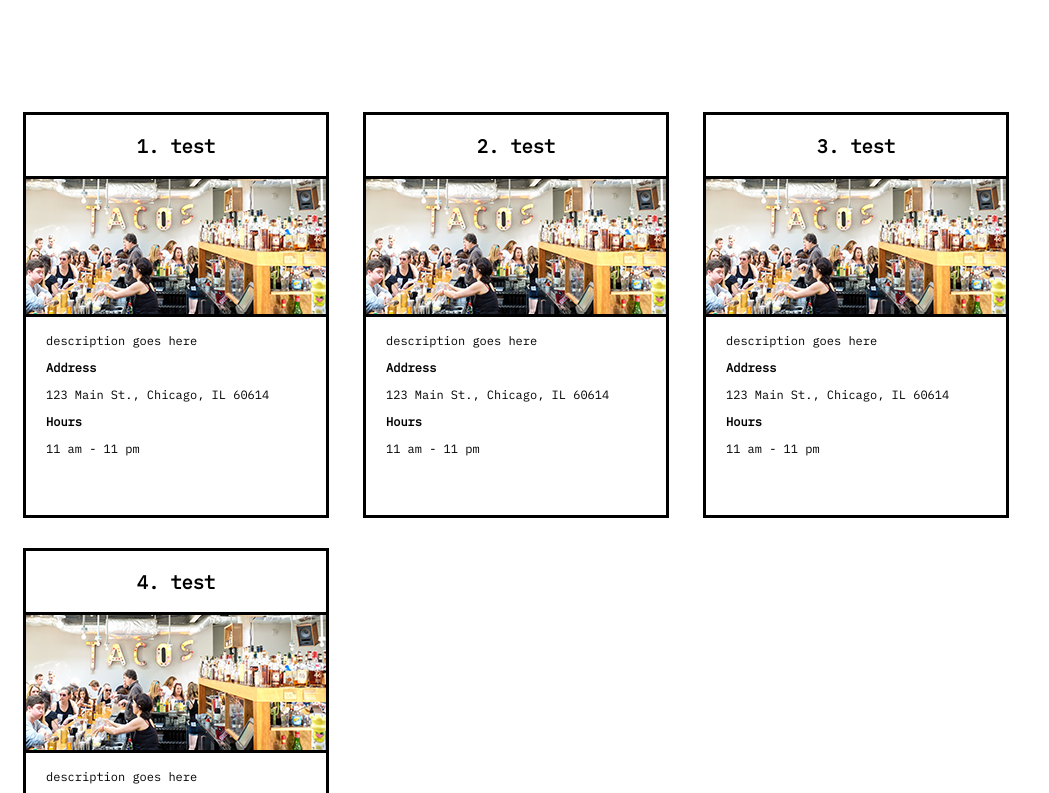
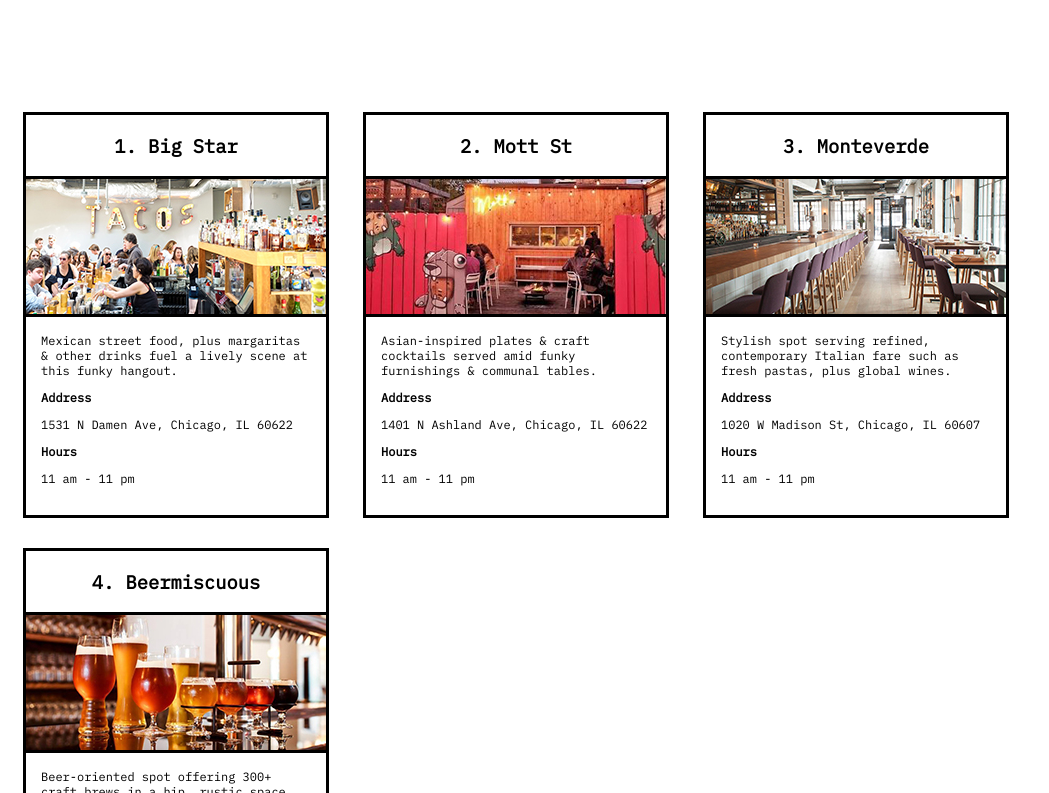
Before and after one commit to rebeccaussai/bex-restaurant-recos.github.io, a plain HTML site: page index.html in a window 1280 px wide. Shown: the part 145-938 px from the top of the page, without its empty margins (0-1049 px from the left). Drawn offline with nearby package versions, Linux system fonts and the light colour scheme; some packages are replaced by stand-ins of ours.

Commit message:
added images and descriptions

```diff
--- a/css/style.css
+++ b/css/style.css
@@ -1,6 +1,11 @@
 h1 {
 	font-family: 'IBM Plex Mono', monospace;
 	margin: 100px 0px 100px 20px;
+}
+
+.allTile {
+	margin: auto;
+	width: 100%;
 }
 
 .tile {
@@ -23,7 +28,7 @@ h3 {
 
 p {
 	font-family: 'IBM Plex Mono', monospace;
-	padding: 0px 20px;
+	padding: 0px 15px;
 	font-size: 12px;
 }
 
--- a/index.html
+++ b/index.html
@@ -8,44 +8,48 @@
 </head>
 <body>
 	<h1> chicago restaurants </h1>
+	<div class="allTiles">
+
 		<div class="tile">
-		<h3>1. test</h3>
+			<h3>1. Big Star</h3>
 			<img class="tile_img" src= "images/big_star.jpg">
-		<p> description goes here </p>
+			<p> Mexican street food, plus margaritas &amp; other drinks fuel a lively scene at this funky hangout. </p>
 			<P class="sub-title"> Address </P>
-		<p> 123 Main St., Chicago, IL 60614</p>
+			<p> 1531 N Damen Ave, Chicago, IL 60622</p>
 			<P class="sub-title"> Hours </P>
 			<p> 11 am - 11 pm</p>
 		</div>
 
 		<div class="tile">
-		<h3>2. test</h3>
-		<img class="tile_img" src= "images/big_star.jpg">
-		<p> description goes here </p>
+			<h3>2. Mott St</h3>
+			<img class="tile_img" src= "images/mottst.jpg">
+			<p> Asian-inspired plates &amp; craft cocktails served amid funky furnishings &amp; communal tables. </p>
 			<P class="sub-title"> Address </P>
-		<p> 123 Main St., Chicago, IL 60614</p>
+			<p> 1401 N Ashland Ave, Chicago, IL 60622</p>
 			<P class="sub-title"> Hours </P>
 			<p> 11 am - 11 pm</p>
 		</div>
 
 		<div class="tile">
-		<h3>3. test</h3>
-		<img class="tile_img" src= "images/big_star.jpg">
-		<p> description goes here </p>
+			<h3>3. Monteverde</h3>
+			<img class="tile_img" src= "images/monteverde.jpg">
+			<p> Stylish spot serving refined, contemporary Italian fare such as fresh pastas, plus global wines. </p>
 			<P class="sub-title"> Address </P>
-		<p> 123 Main St., Chicago, IL 60614</p>
+			<p> 1020 W Madison St, Chicago, IL 60607</p>
 			<P class="sub-title"> Hours </P>
 			<p> 11 am - 11 pm</p>
 		</div>
 
 		<div class="tile">
-		<h3>4. test</h3>
-		<img class="tile_img" src= "images/big_star.jpg">
-		<p> description goes here </p>
+			<h3>4. Beermiscuous</h3>
+			<img class="tile_img" src= "images/beermiscuous.jpg">
+			<p> Beer-oriented spot offering 300+ craft brews in a hip, rustic space with a cafe vibe &amp; free WiFi. </p>
 			<P class="sub-title"> Address </P>
-		<p> 123 Main St., Chicago, IL 60614</p>
+			<p> 2812 N Lincoln Ave, Chicago, IL 60657</p>
 			<P class="sub-title"> Hours </P>
 			<p> 11 am - 11 pm</p>
+		</div>
+
 	</div>
 
 
```
Also changed, not shown: images/beermiscuous.jpg (added), images/monteverde.jpg (added), images/mottst.jpg (added). Lines whose indentation alone changed are shown as unchanged.
